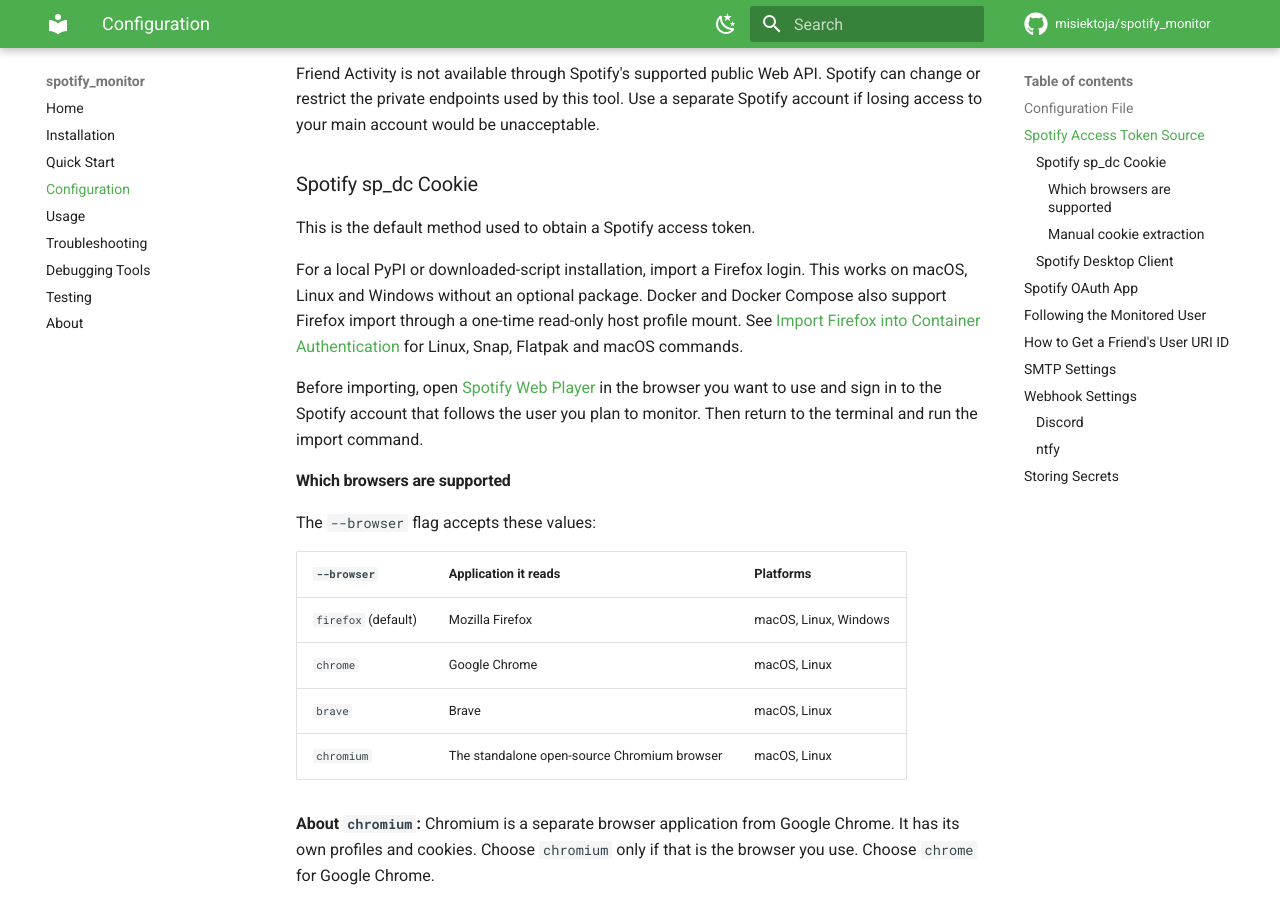
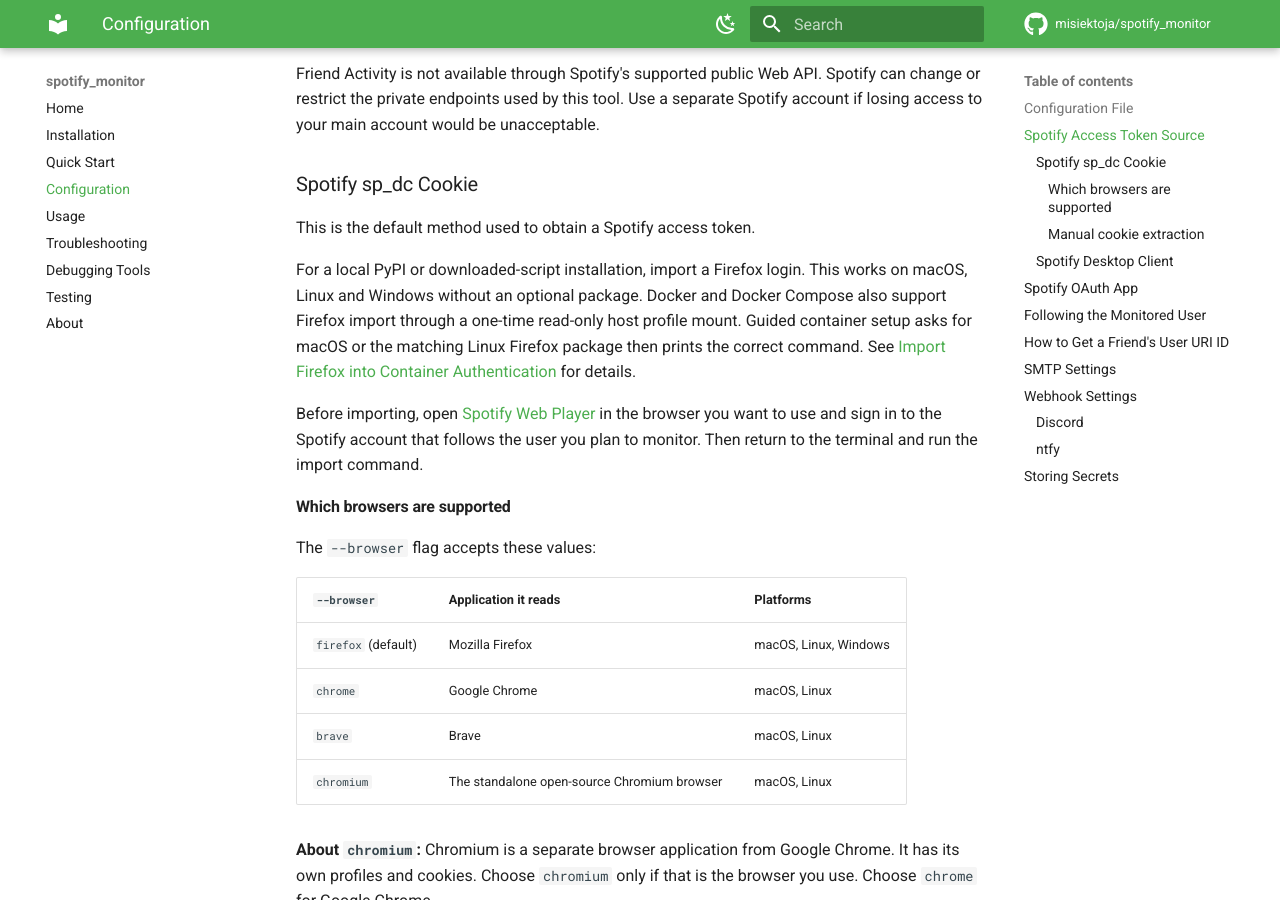
Before and after one commit to misiektoja/spotify_monitor, an MkDocs documentation site: the page built from docs/configuration.md, in a window 1280 px wide and 900 px high, scrolled down 2028 px. Built offline with MkDocs 1.6.1 and Material for MkDocs 9.7.7, drawn with Linux system fonts in a browser that asks for light colours; comment, search, counter and statistics services are not loaded.

Commit message:
docs(config): explain host-aware container Firefox import

```diff
--- a/docs/configuration.md
+++ b/docs/configuration.md
@@ -71,7 +71,7 @@
 
 This is the default method used to obtain a Spotify access token.
 
-For a local PyPI or downloaded-script installation, import a Firefox login. This works on macOS, Linux and Windows without an optional package. Docker and Docker Compose also support Firefox import through a one-time read-only host profile mount. See [Import Firefox into Container Authentication](usage.md#import-firefox-into-container-authentication) for Linux, Snap, Flatpak and macOS commands.
+For a local PyPI or downloaded-script installation, import a Firefox login. This works on macOS, Linux and Windows without an optional package. Docker and Docker Compose also support Firefox import through a one-time read-only host profile mount. Guided container setup asks for macOS or the matching Linux Firefox package then prints the correct command. See [Import Firefox into Container Authentication](usage.md#import-firefox-into-container-authentication) for details.
 
 Before importing, open [Spotify Web Player](https://open.spotify.com/) in the browser you want to use and sign in to the Spotify account that follows the user you plan to monitor. Then return to the terminal and run the import command.
 
```
